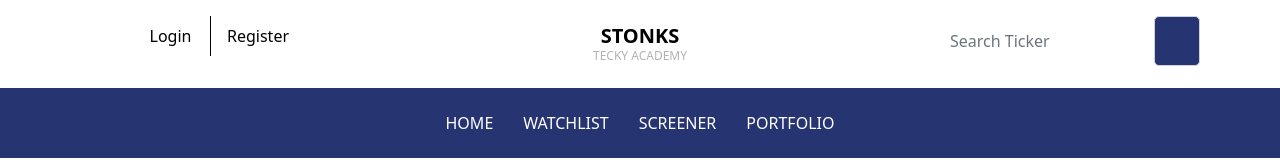
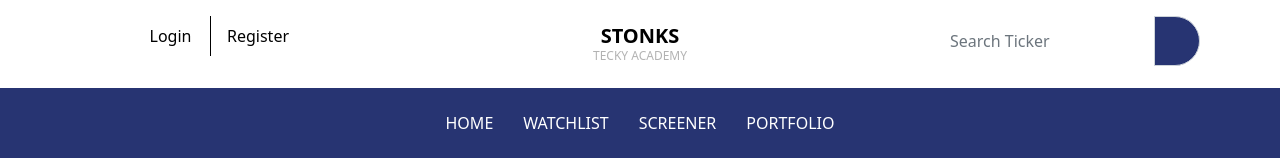
Before and after one commit to alvintsangck/stonks2.0, a React (Create React App) app in the folder frontend/: page / in a window 1280 px wide. Shown: the top 160 px of the page. Built offline with nearby package versions, Linux system fonts and the light colour scheme.

Commit message:
add navbar

```diff
--- a/frontend/package.json
+++ b/frontend/package.json
@@ -3,6 +3,9 @@
   "version": "0.1.0",
   "private": true,
   "dependencies": {
+    "@fortawesome/fontawesome-svg-core": "^1.3.0",
+    "@fortawesome/free-solid-svg-icons": "^6.0.0",
+    "@fortawesome/react-fontawesome": "^0.1.17",
     "@testing-library/jest-dom": "^5.16.2",
     "@testing-library/react": "^12.1.3",
     "@testing-library/user-event": "^12.8.3",
--- a/frontend/src/components/Navbar.tsx
+++ b/frontend/src/components/Navbar.tsx
@@ -3,6 +3,7 @@
 import { RootState } from "../redux/store/state";
 import "../css/NavBar.css";
 import { Container, Nav, Navbar } from "react-bootstrap";
+import { FontAwesomeIcon } from "@fortawesome/react-fontawesome";
 
 export default function NavBar() {
 	const dispatch = useDispatch();
@@ -63,7 +64,7 @@
 								/>
 							</div>
 							<button type="submit" className="form-control search-btn">
-								<span className="fa fa-search"></span>
+								{/* <FontAwesomeIcon icon="fa-solid fa-coffee" symbol/> */}
 							</button>
 						</form>
 					</div>
--- a/frontend/src/css/NavBar.css
+++ b/frontend/src/css/NavBar.css
@@ -66,7 +66,7 @@
 	width: 50px;
 	height: 50px;
 	background: #273472;
-	border-radius: 5px;
+	border-radius: 0 25px 25px 0px;
 }
 
 .search-form .search-btn span {
```
Also changed, not shown: 1 other file (tests, documents, lock files or other folders).
